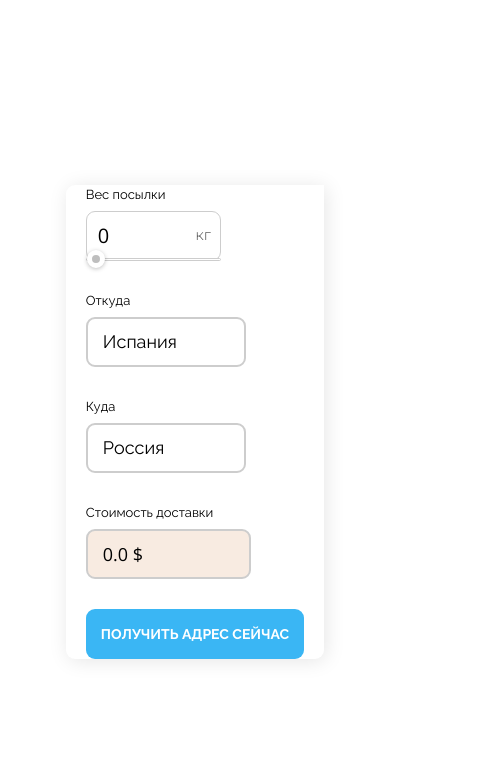
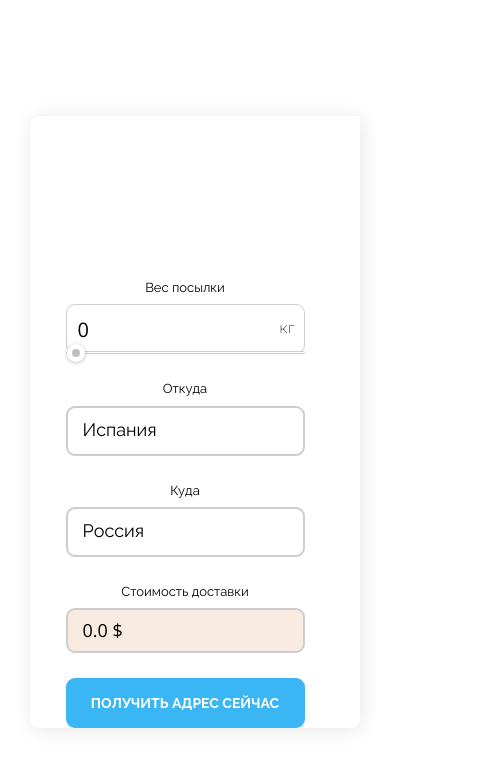
Before and after one commit to abibullaev/calculator, a plain HTML site: page index.html in a window 390 px wide. Shown: the whole page, 481 px wide, since content can reach past the window. Drawn offline with nearby package versions, Linux system fonts and the light colour scheme.

Commit message:
created full adaptive version

```diff
--- a/index.html
+++ b/index.html
@@ -11,7 +11,6 @@
     <link href="https://fonts.googleapis.com/css?family=Raleway:100,200,300,regular,500,600,700,800,900,100italic,200italic,300italic,italic,500italic,600italic,700italic,800italic,900italic" rel="stylesheet" />
 </head>
 <body>
-
     <div class="calculator-wrapper">
         <div class="calculator-container">
             <div class="calculator-item-additional">
@@ -20,25 +19,25 @@
                     <div class="calculator-item-additional-size-container">
                         <p class="calculator-item-additional-size-text">Длина</p>
                         <div class="calculator-item-additional-size-wrapper">
-                            <input type="text" value="0" id="length" class="calculator-item-additional-size-input">
+                            <input type="text" value="0"  id="length" class="calculator-item-additional-size-input">
                             <span class="calculator-item-additional-size-sm">см</span>
-                            <input type="range" value="0" id="lengthRange" class="calculator-item-additional-size-range">
+                            <input type="range" value="0" step="1" max="1500" id="lengthRange" class="calculator-item-additional-size-range">
                         </div>
                     </div>
                     <div class="calculator-item-additional-size-container">
                         <p class="calculator-item-additional-size-text">Ширина</p>
                         <div class="calculator-item-additional-size-wrapper">
-                            <input type="text" value="0" id="width" class="calculator-item-additional-size-input">
+                            <input type="text" value="0"  id="width" class="calculator-item-additional-size-input">
                             <span class="calculator-item-additional-size-sm">см</span>
-                            <input type="range" value="0" id="widthRange" class="calculator-item-additional-size-range">
+                            <input type="range" value="0" step="1" max="1500" id="widthRange" class="calculator-item-additional-size-range">
                         </div>
                     </div>
                     <div class="calculator-item-additional-size-container">
                         <p class="calculator-item-additional-size-text">Высота</p>
                         <div class="calculator-item-additional-size-wrapper">
-                            <input type="text" value="0" id="height" class="calculator-item-additional-size-input">
+                            <input type="text" value="0"  id="height" class="calculator-item-additional-size-input">
                             <span class="calculator-item-additional-size-sm">см</span>
-                            <input type="range" value="0" id="heightRange" class="calculator-item-additional-size-range">
+                            <input type="range" value="0" max="1500" step="1" id="heightRange" class="calculator-item-additional-size-range">
                         </div>
                     </div>
                 </div>
@@ -99,7 +98,6 @@
             <a href="#" class="calculator-button">Получить адрес сейчас</a>
         </div>
     </div>
-
     <script src="script.js"></script>
 </body>
 </html>
--- a/script.js
+++ b/script.js
@@ -8,12 +8,9 @@ const height = document.querySelector('#height');
 const heightRange = document.querySelector('#heightRange');
 const price = document.querySelector('#price');
 const additional = document.querySelector(".calculator-item-additional")
+const firstItem = document.querySelector('.first');
 
-weight.onclick = e => {
-    additional.style.visibility = 'visible';
-    additional.style.opacity = 1;
-}
-weightRange.onclick = e => {
+firstItem.onclick = () => {
     additional.style.visibility = 'visible';
     additional.style.opacity = 1;
 }
--- a/style.css
+++ b/style.css
@@ -22,6 +22,8 @@ body{
     align-items: center;
     justify-content: center;
 }
+
+
 
 .calculator-item-wrapper{
     display: inline-flex;
@@ -60,23 +62,22 @@ body{
     color: #000000;
 }
 .calculator-button{
-    display: inline-flex;
-    justify-content: center;
-    align-items: center;
-    max-width: 220px;
-    max-height: 50px;
-    color: white;
     background: #3AB6F4;
+    font-family: 'Raleway', sans-serif;
+    font-weight: 700;
+    font-size: 14px;
+    line-height: 148.9%;
+    text-transform: uppercase;
+    color: #FFFFFF;
+    width: 220px;
+    height: 50px;
+    display: inline-block;
+    margin-left: 77px;
+    text-align: center;
+    padding: 15px 0px;
     border-radius: 9px;
-    font-family: "Raleway", sans-serif;
-    font-size: 14px;
-    line-height: 20.85px;
-    text-decoration: none;
-    text-transform: uppercase;
-    font-weight: 700;
-    padding: 15px;
-    margin-left: 61px;
 }
+
 .calculator-item-weight{
     width: 135px;
     height: 50px;
@@ -152,26 +153,33 @@ body{
     opacity: 0.7;
 }
 
-@media screen and (max-width: 1183px){
-    .calculator-container{
-        flex-direction: column;
-        align-items: initial;
-    }
-    .calculator-wrapper{
-        align-items: initial;
-        justify-content: initial;
+@media screen and (max-width: 1110px){
+    .calculator-item{
+        margin-right: 20px;
     }
     .calculator-button{
-        margin-left: 0;
-        margin-top: 30px;
-    }
-    .calculator-item{
-        margin: 30px 0px 0px 0px;
-    }
-    .first{
-        margin-top: 0;
+        margin-left: 0px;
     }
 }
+
+@media screen and (max-width: 996px){
+    .calculator-item-weight{
+        width: 110px;
+        height: 45px;
+    }
+    .calculator-item-range[type=range]{
+        width: 110px;
+    }
+    .calculator-item-select{
+        width: 110px;
+        height: 45px;
+    }
+    .calculator-item-price{
+        width: 110px;
+        height: 45px;
+    }
+}
+
 .calculator-item-additional-text{
     font-family: 'Raleway', sans-serif;
     font-style: normal;
@@ -279,3 +287,64 @@ body{
     position: relative;
     border: 5px solid white;
 }
+@media screen and (max-width: 810px){
+    .calculator-container{
+        flex-direction: column;
+        align-items: center;
+    }
+    .calculator-item{
+        margin-bottom: 25px;
+    }
+    .calculator-item-additional{
+        top: -160px;
+    }
+    .calculator-item-text{
+        text-align: center;
+    }
+    .calculator-item-weight{
+        width: 239px;
+        height: 50px;
+    }
+    .calculator-item-range[type="range"]{
+        width: 239px;
+    }
+    .calculator-item-select{
+        width: 239px;
+        height: 50px;
+    }
+    .calculator-item-price{
+        width: 239px;
+    }
+    .calculator-item-additional{
+        position: relative;
+        margin-bottom: 18px;
+        left: 0;
+        top: 0;
+    }
+    .calculator-item-additional::after{
+        left: 48%;
+        transform: translate(-50%, 0);
+    }
+    .calculator-button{
+        width: 239px;
+        margin-right: 20px;
+    }
+    .calculator-item-additional-text{
+        font-size: 12px;
+    }
+    .calculator-item-additional-size-input{
+        width: 69px;
+    }
+    .calculator-item-additional-size-range[type=range]{
+        width: 69px;
+    }
+    .calculator-item-additional-size-container{
+        width: 69px;
+    }
+    .calculator-wrapper{
+        width: 330px;
+    }
+    .calculator-item-additional{
+        width: 290px;
+    }
+}
```
